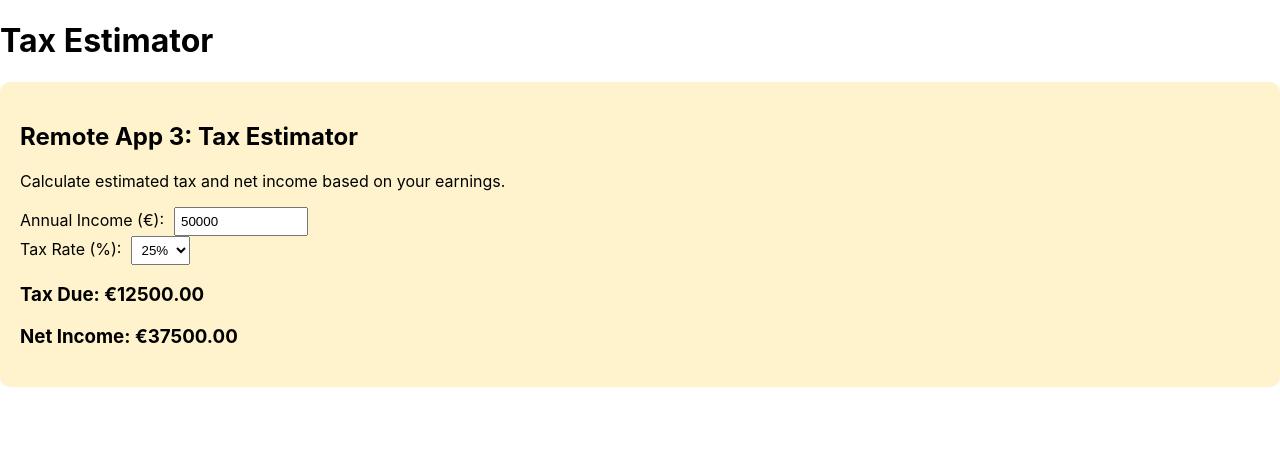
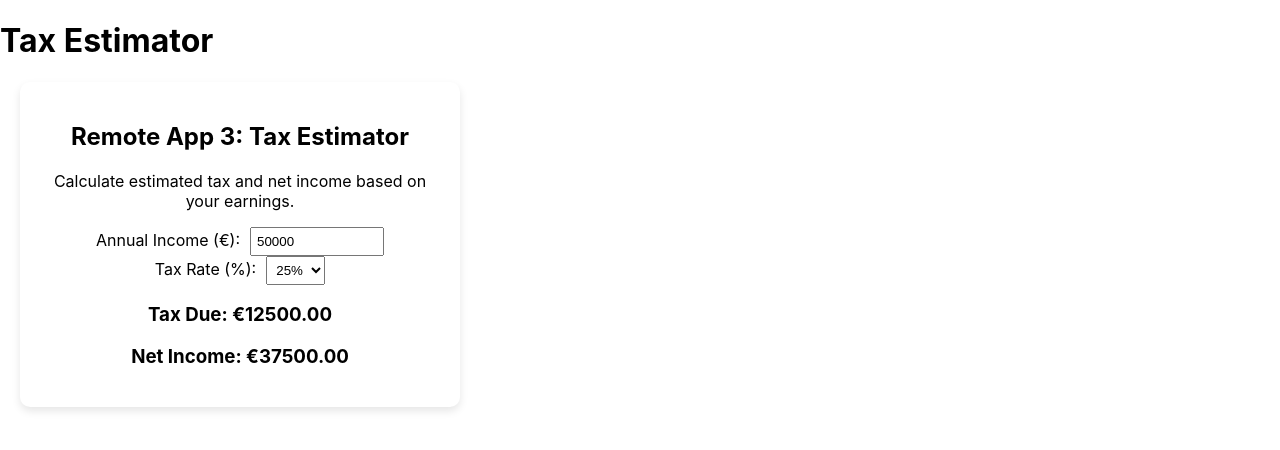
Before and after one commit to cariocaphil/remote-app-3, a React (Create React App) app: page / in a window 1280 px wide. Shown: the top 450 px of the page. Built offline with nearby package versions, Linux system fonts and the light colour scheme.

Commit message:
add tile styling

```diff
--- a/src/components/TaxEstimator.js
+++ b/src/components/TaxEstimator.js
@@ -1,4 +1,19 @@
 import React, { useState, useEffect } from "react";
+
+const tileStyle = {
+    backgroundColor: "#ffffff",
+    padding: "20px",
+    margin: "20px",
+    borderRadius: "10px",
+    boxShadow: "0 4px 8px rgba(0, 0, 0, 0.1)",
+    maxWidth: "400px",
+    textAlign: "center",
+    transition: "transform 0.2s ease-in-out",
+};
+
+const tileHoverStyle = {
+    transform: "scale(1.05)",
+};
 
 const TaxEstimator = () => {
   const [income, setIncome] = useState(50000);
@@ -22,7 +37,9 @@ const TaxEstimator = () => {
   }, [income, taxRate]);
 
   return (
-    <div style={{ backgroundColor: "#fff3cd", padding: "20px", margin: "20px 0", borderRadius: "10px" }}>
+      <div style={tileStyle}
+          onMouseEnter={(e) => (e.currentTarget.style.transform = tileHoverStyle.transform)}
+          onMouseLeave={(e) => (e.currentTarget.style.transform = "scale(1)")}>
       <h2>Remote App 3: Tax Estimator</h2>
       <p>Calculate estimated tax and net income based on your earnings.</p>
 
```
Also changed, not shown: 2 other files (tests, documents, lock files or other folders).
